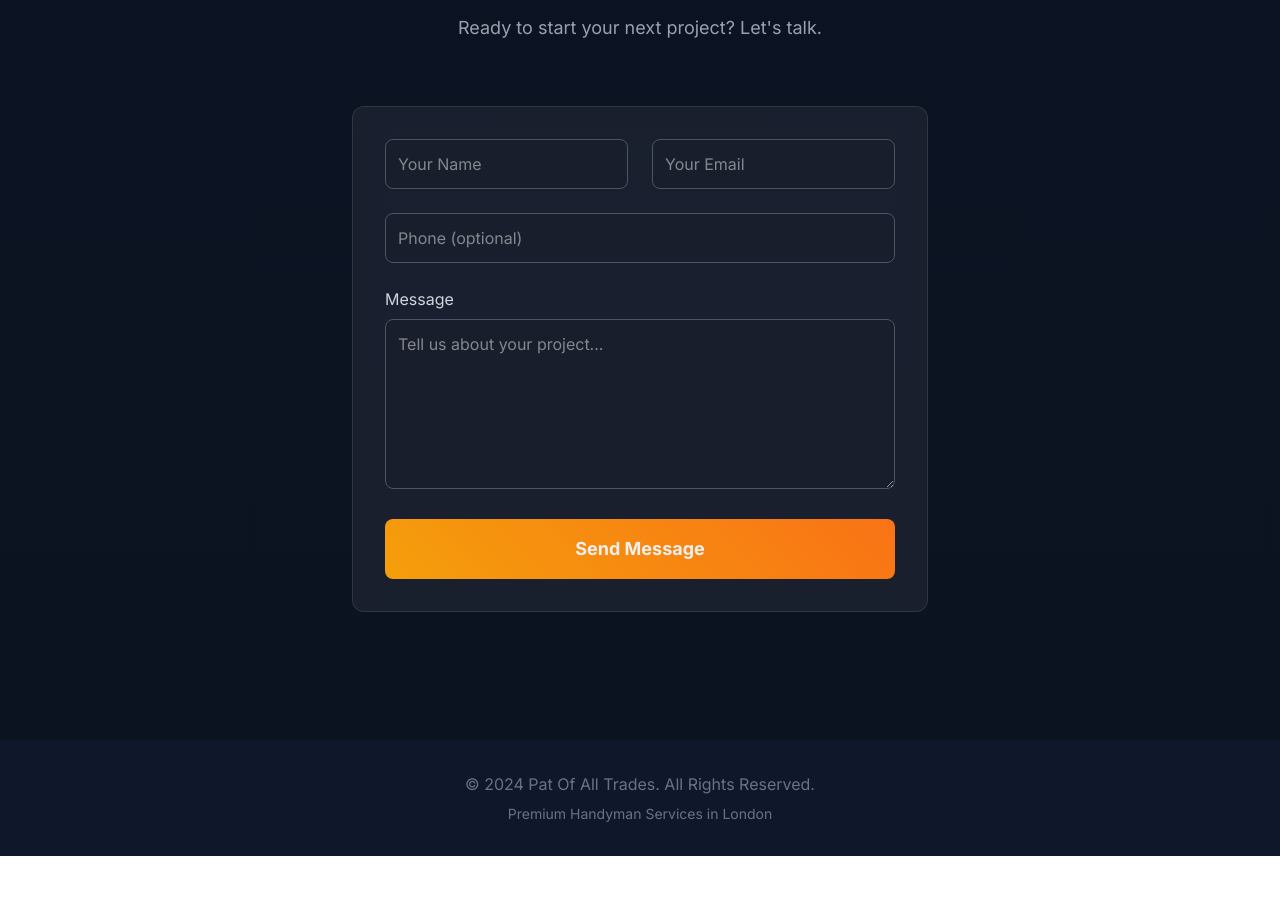
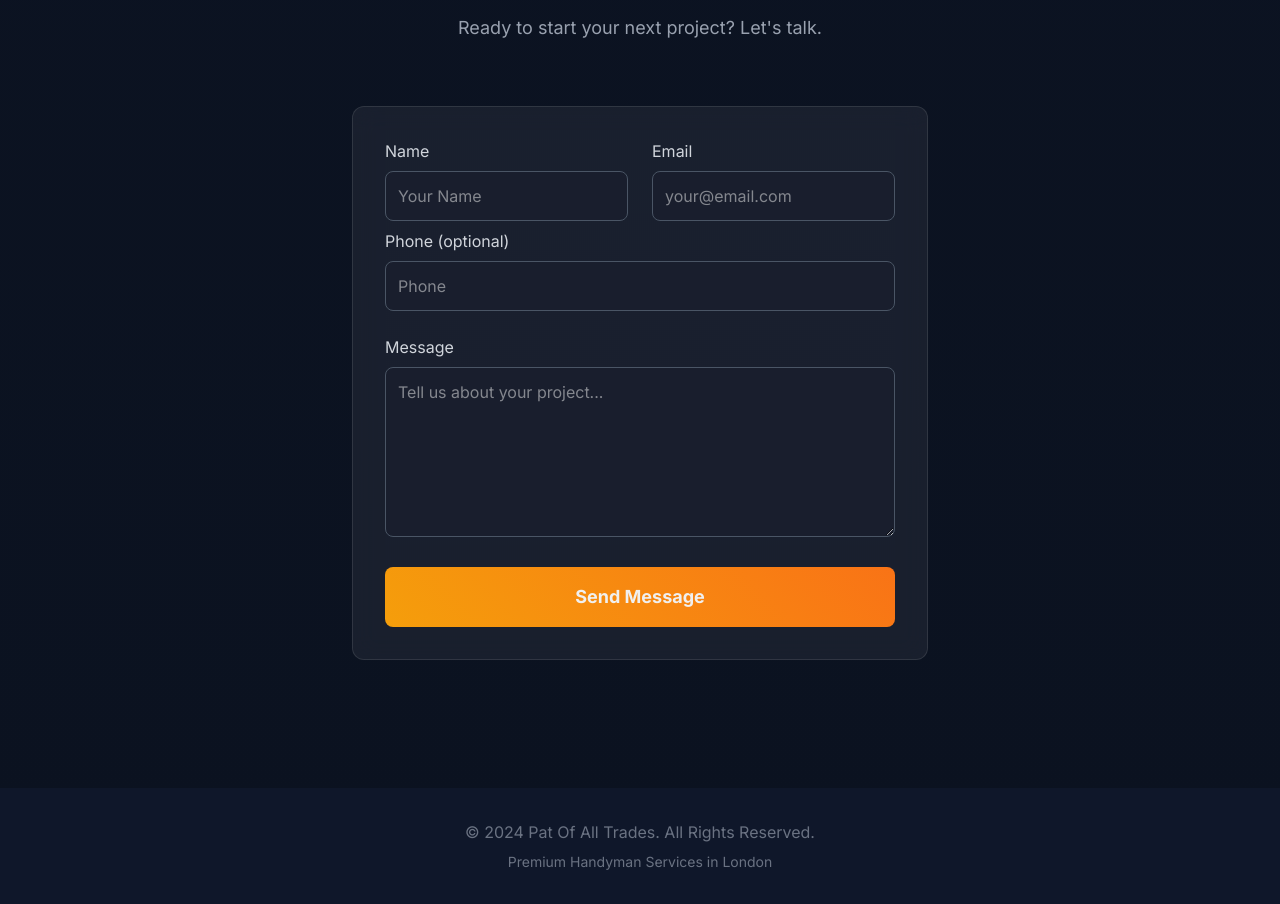
Before and after one commit to tonym999/patofalltrades, a Next.js app in the folder web/: page / in a window 1280 px wide. Shown: the part 5820-6724 px from the top of the page. Before the commit the page ends 6676 px from the top, so only its background shows below. Built offline with nearby package versions, Linux system fonts and the light colour scheme.

Commit message:
fix(contact): escape apostrophe in helper text to satisfy lint rule

```diff
--- a/web/components/ContactForm.tsx
+++ b/web/components/ContactForm.tsx
@@ -26,18 +26,30 @@ export default function ContactForm() {
   return (
     <div className="max-w-xl mx-auto glass-card rounded-xl p-8">
       <form onSubmit={onSubmit} aria-busy={status === "submitting"}>
-        <div className="grid grid-cols-1 md:grid-cols-2 gap-6 mb-6">
-          <input name="name" required type="text" placeholder="Your Name" autoComplete="name" className="w-full bg-light-navy/50 p-3 rounded-lg border border-gray-600 focus:border-gold focus:outline-none focus:ring-1 focus:ring-gold transition" />
-          <input name="email" required type="email" placeholder="Your Email" autoComplete="email" className="w-full bg-light-navy/50 p-3 rounded-lg border border-gray-600 focus:border-gold focus:outline-none focus:ring-1 focus:ring-gold transition" />
+        <div className="grid grid-cols-1 md:grid-cols-2 gap-6 mb-2">
+          <div>
+            <label htmlFor="name" className="block text-gray-300 mb-2">Name</label>
+            <input id="name" name="name" required type="text" placeholder="Your Name" autoComplete="name" className="w-full bg-light-navy/50 p-3 rounded-lg border border-gray-600 focus:border-gold focus:outline-none focus:ring-1 focus:ring-gold transition" />
+          </div>
+          <div>
+            <label htmlFor="email" className="block text-gray-300 mb-2">Email</label>
+            <input id="email" name="email" required type="email" placeholder="your@email.com" autoComplete="email" className="w-full bg-light-navy/50 p-3 rounded-lg border border-gray-600 focus:border-gold focus:outline-none focus:ring-1 focus:ring-gold transition" />
+          </div>
         </div>
-        <input name="phone" type="tel" placeholder="Phone (optional)" autoComplete="tel" className="w-full bg-light-navy/50 p-3 rounded-lg border border-gray-600 focus:border-gold focus:outline-none focus:ring-1 focus:ring-gold transition mb-6" />
+        <div className="mb-6">
+          <label htmlFor="phone" className="block text-gray-300 mb-2">Phone (optional)</label>
+          <input id="phone" name="phone" type="tel" placeholder="Phone" autoComplete="tel" className="w-full bg-light-navy/50 p-3 rounded-lg border border-gray-600 focus:border-gold focus:outline-none focus:ring-1 focus:ring-gold transition" />
+        </div>
         <label htmlFor="message" className="block text-gray-300 mb-2">Message</label>
+        <p id="message-help" className="sr-only">Tell us about your project, timeline, and any specifics you&#39;d like us to consider. Maximum 5000 characters.</p>
         <textarea
           id="message"
           name="message"
           required
           placeholder="Tell us about your project..."
           rows={6}
+          aria-describedby="message-help"
+          maxLength={5000}
           spellCheck={true}
           autoCorrect="on"
           autoCapitalize="sentences"
```
